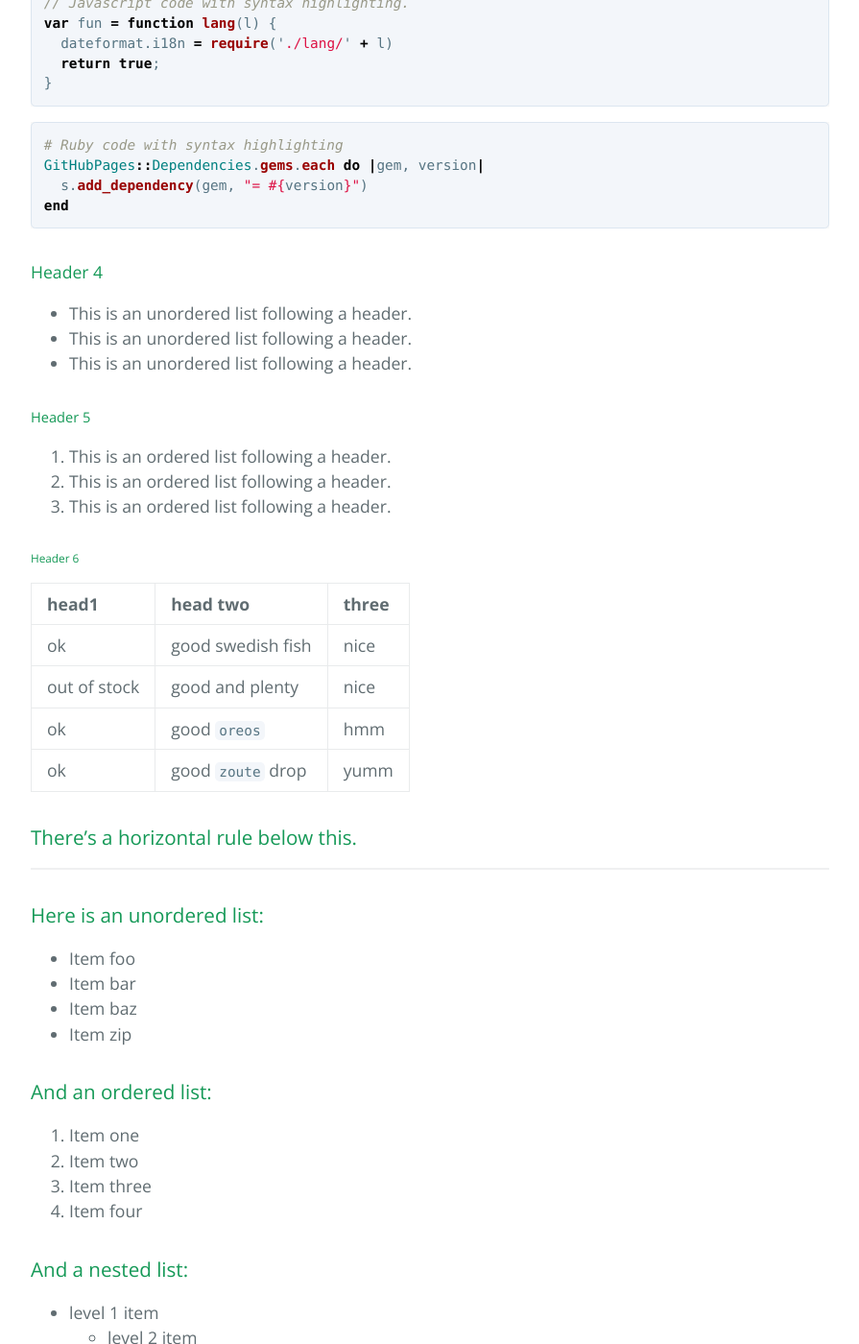
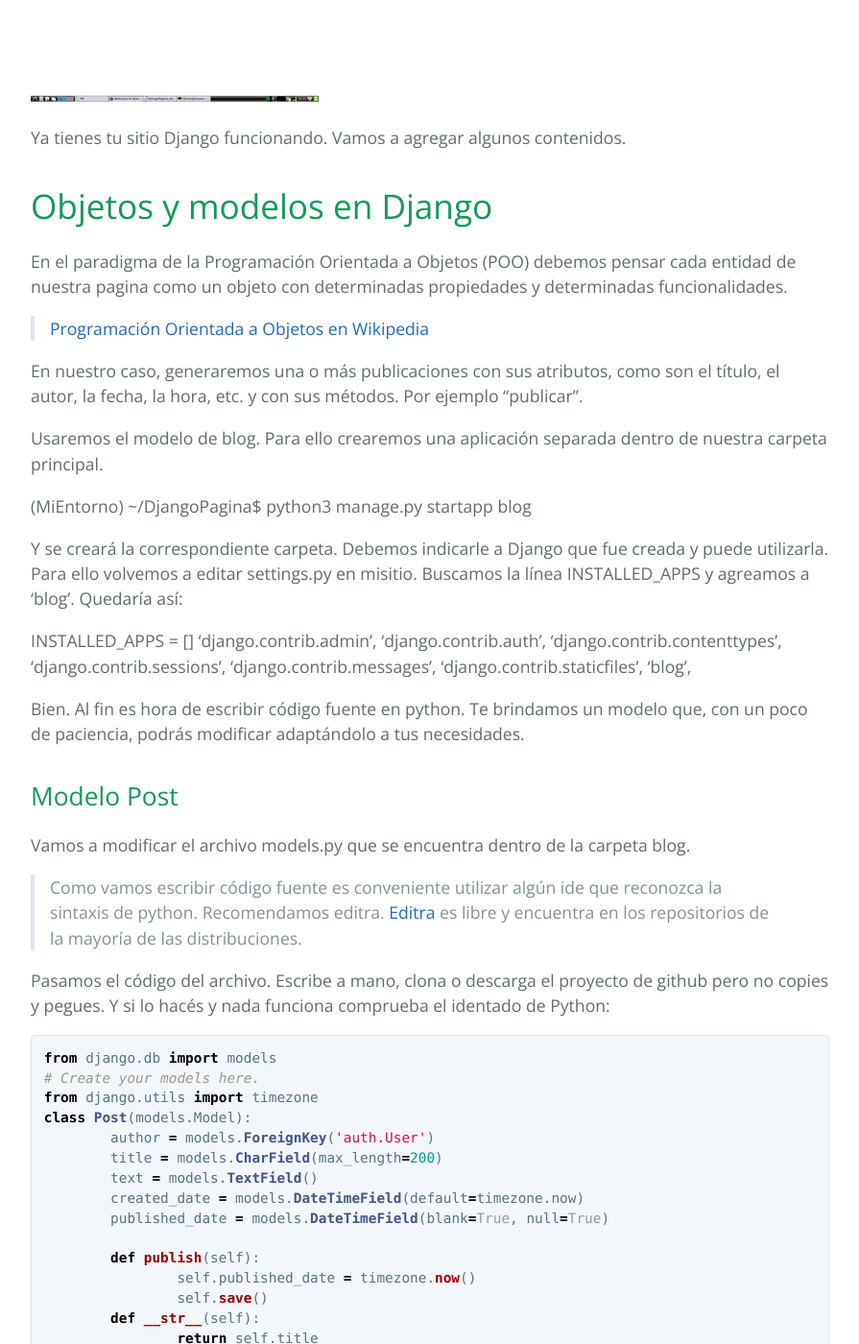
Before and after one commit to ghrosema/PaginaDjango, a Jekyll site: the page built from docs/index.md, in a window 1280 px wide and 1400 px high, scrolled down 6085 px. Shown: the whole window at 96% size, without its empty margins (192-1087 px from the left). Built offline with Jekyll 4.4.1, drawn with Linux system fonts in a browser that asks for light colours; some of the changed text lies outside the part shown.

Commit message:
editado gitpage2

````diff
--- a/docs/index.md
+++ b/docs/index.md
@@ -187,7 +187,84 @@
 
 ## [](header-2)Corriendo el servidor
 
-![]()
+![](https://raw.githubusercontent.com/ghrosema/PaginaDjango/master/docs/assets/IMG/Client-server-model.svg.png)
+
+Nosotros estamos trabajando el lado del servidor de nuestra página. El cliente será un explorador
+web que conectará a nuestro servidor y hará la petición. Igual que cuando navegamos por internet
+pero todo funcionando local en nuestra computadora.
+
+>Para ampliar los conocimientos sobre el [modelo cliente-servidor](https://es.wikipedia.org/wiki/Cliente-servidor)
+
+Corremos el comando
+
+(MiEntorno) ~/DjangoPagina$ python3 manage.py runserver
+
+La salida nos indicará que nuestro server está a la escucha en la ip y puerto [http://127.0.0.1:8000/](http://127.0.0.1:8000/). Allí nos dirijimos con nuestro navegador.
+
+Debariamos ver algo así:
+
+![](https://raw.githubusercontent.com/ghrosema/PaginaDjango/master/docs/assets/IMG/scrot1.png)
+
+Ya tienes tu sitio Django funcionando. Vamos a agregar algunos contenidos.
+
+
+# [](#header-1)Objetos y modelos en Django
+
+
+En el paradigma de la Programación Orientada a Objetos (POO) debemos pensar cada entidad de
+nuestra pagina como un objeto con determinadas propiedades y determinadas funcionalidades.
+
+> [Programación Orientada a Objetos en Wikipedia](https://es.wikipedia.org/wiki/Programaci%C3%B3n_orientada_a_objetos)
+
+En nuestro caso, generaremos una o más publicaciones con sus atributos, como son el título, el
+autor, la fecha, la hora, etc. y con sus métodos. Por ejemplo “publicar”.
+
+Usaremos el modelo de blog. Para ello crearemos una aplicación separada dentro de nuestra carpeta
+principal.
+
+(MiEntorno) ~/DjangoPagina$ python3 manage.py startapp blog
+
+Y se creará la correspondiente carpeta. Debemos indicarle a Django que fue creada y puede
+utilizarla. Para ello volvemos a editar settings.py en misitio. Buscamos la línea INSTALLED_APPS y agreamos a ‘blog’. Quedaría así:
+
+INSTALLED_APPS = []
+'django.contrib.admin',
+'django.contrib.auth',
+'django.contrib.contenttypes',
+'django.contrib.sessions',
+'django.contrib.messages',
+'django.contrib.staticfiles',
+'blog',
+
+Bien. Al fin es hora de escribir código fuente en python. Te brindamos un modelo que, con un poco
+de paciencia, podrás modificar adaptándolo a tus necesidades.
+
+## [](#header-2)Modelo Post
+
+Vamos a modificar el archivo models.py que se encuentra dentro de la carpeta blog.
+
+>Como vamos escribir código fuente es conveniente utilizar algún ide que reconozca la sintaxis de python. Recomendamos editra. [Editra](http://editra.org/) es libre y encuentra en los repositorios de la mayoría de las distribuciones.
+
+Pasamos el código del archivo. Escribe a mano, clona o descarga el proyecto de github pero no copies y pegues. Y si lo hacés y nada funciona comprueba el identado de Python:
+
+```python
+from django.db import models
+# Create your models here.
+from django.utils import timezone
+class Post(models.Model):
+	author = models.ForeignKey('auth.User')
+	title = models.CharField(max_length=200)
+	text = models.TextField()
+	created_date = models.DateTimeField(default=timezone.now)
+	published_date = models.DateTimeField(blank=True, null=True)
+
+	def publish(self):
+		self.published_date = timezone.now()
+		self.save()
+	def __str__(self):
+		return self.title
+```
+
 Text can be **bold**, _italic_, or ~~strikethrough~~.
 
 [Link to another page](another-page).
````
